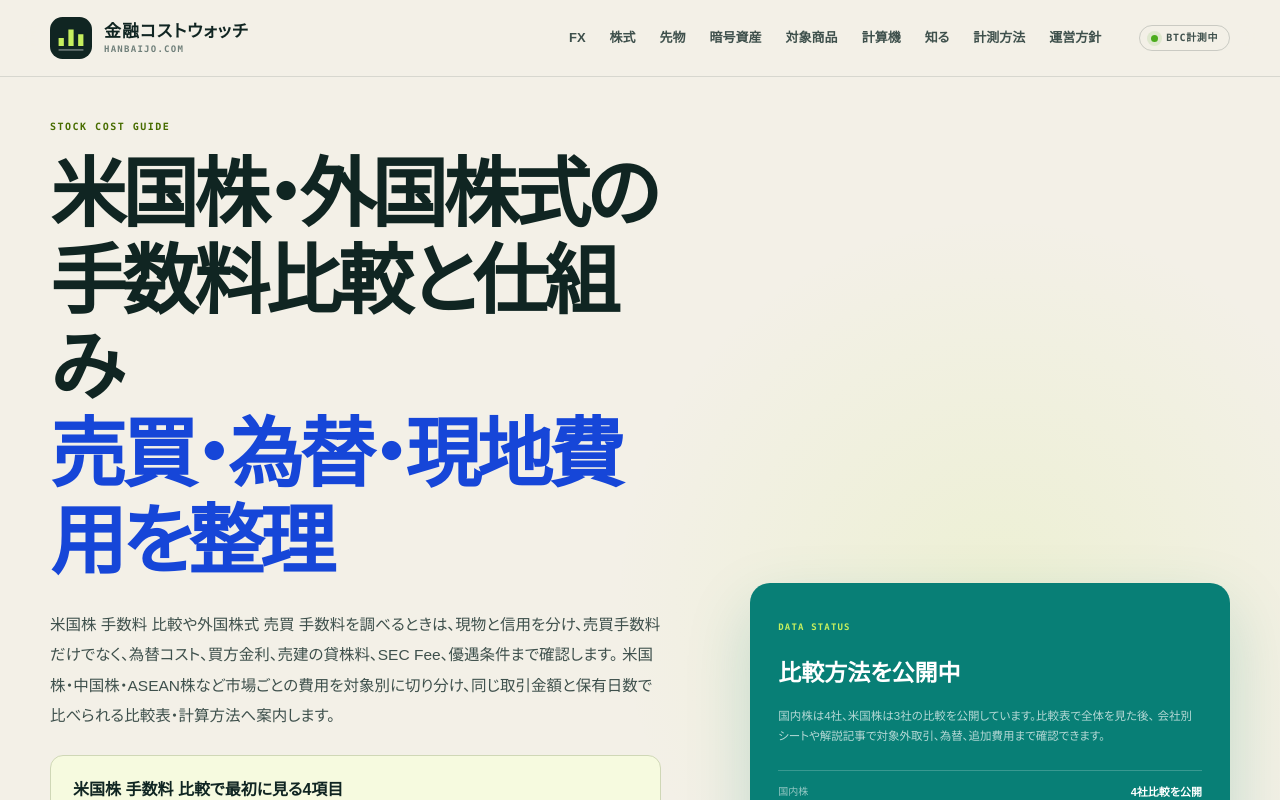
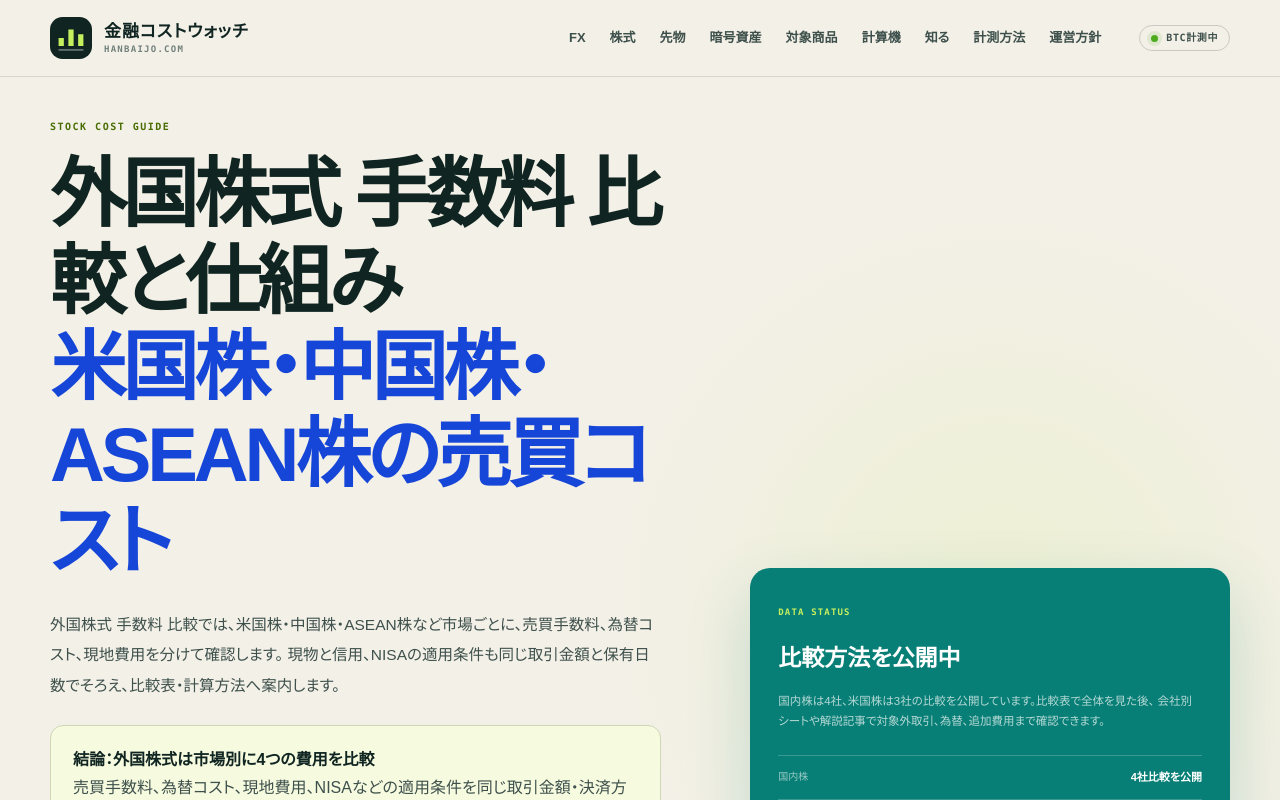
Before and after one commit to mrok18/hanbaijo, a Next.js app: page /stocks in a window 1280 px wide. Shown: the top 800 px of the page. Built offline with nearby package versions, Linux system fonts and the light colour scheme.

Commit message:
seo: clarify foreign stock fee comparison hub

```diff
--- a/app/stocks/page.tsx
+++ b/app/stocks/page.tsx
@@ -5,8 +5,8 @@ import AffiliateOfferCard from '@/components/AffiliateOfferCard';
 import { AFFILIATE_OFFERS } from '@/lib/affiliates';
 
 export const metadata: Metadata = {
-  title: '米国株・外国株式 手数料 比較｜売買・為替・現地費用を整理',
-  description: '米国株・外国株式の売買手数料を比較し、為替コスト、現地費用、信用取引やNISAの条件を整理。DMM 株・松井証券・楽天証券の違いと計算方法を案内します。',
+  title: '外国株式 手数料 比較｜米国株・中国株・ASEAN株の売買コスト',
+  description: '外国株式の手数料を比較し、米国株・中国株・ASEAN株の売買手数料、為替コスト、現地費用、NISA条件を同じ基準で整理します。',
   alternates: { canonical: '/stocks' },
 };
 
@@ -52,12 +52,12 @@ export default function StocksPage() {
       <section className="fx-hero">
         <div>
           <p className="page-kicker">STOCK COST GUIDE</p>
-          <h1>米国株・外国株式の手数料比較と仕組み<br /><em>売買・為替・現地費用を整理</em></h1>
+          <h1>外国株式 手数料 比較と仕組み<br /><em>米国株・中国株・ASEAN株の売買コスト</em></h1>
           <p className="lede">
-            米国株 手数料 比較や外国株式 売買 手数料を調べるときは、現物と信用を分け、売買手数料だけでなく、為替コスト、買方金利、売建の貸株料、SEC Fee、優遇条件まで確認します。
-            米国株・中国株・ASEAN株など市場ごとの費用を対象別に切り分け、同じ取引金額と保有日数で比べられる比較表・計算方法へ案内します。
+            外国株式 手数料 比較では、米国株・中国株・ASEAN株など市場ごとに、売買手数料、為替コスト、現地費用を分けて確認します。
+            現物と信用、NISAの適用条件も同じ取引金額と保有日数でそろえ、比較表・計算方法へ案内します。
           </p>
-          <div className="callout"><strong>米国株 手数料 比較で最初に見る4項目</strong><p>売買手数料、為替コスト、現地費用、NISAなどの適用条件を同じ取引金額・決済方法でそろえると、見かけの手数料0円だけでは分からない実負担を比べられます。</p></div>
+          <div className="callout"><strong>結論：外国株式は市場別に4つの費用を比較</strong><p>売買手数料、為替コスト、現地費用、NISAなどの適用条件を同じ取引金額・決済方法でそろえると、見かけの手数料0円だけでは分からない実負担を比べられます。</p></div>
           <div className="callout"><strong>外国株式の売買手数料は市場別に比較</strong><p>米国株、中国株、ASEAN株では料率、最低・上限手数料、為替コスト、現地費用が異なります。市場別の条件を同じ取引金額へ換算して比べると、売買手数料だけでは見えない差を確認できます。<br /><Link href="/articles/foreign-stock-trading-fees">外国株式の市場別比較を見る →</Link></p></div>
           <div className="callout"><strong>米国株信用の手数料比較は、0.33％の外側を見る</strong><p>DMM 株・松井証券・楽天証券は通常の取引手数料が約定代金×0.33％（上限16.5ドル）で並びます。差が出るのは買方金利、売建対応、日計り・大口優遇、SEC Feeなどです。</p></div>
           <div className="hero-actions">
```
